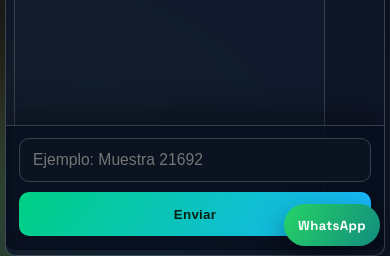
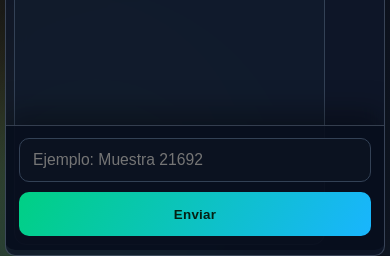
Before and after one commit to Brand-Trujillo/Brand_Bot, a Flask app: page / in a window 390 px wide. Shown: the part 588-844 px from the top of the page. Run offline with Flask 3, Linux system fonts and the light colour scheme.

Commit message:
remove_floating_whatsapp_button

```diff
--- a/static/style.css
+++ b/static/style.css
@@ -151,40 +151,6 @@ body {
 
 .whatsapp-btn:hover {
   filter: brightness(1.06) saturate(1.03);
-}
-
-.whatsapp-fab {
-  position: fixed;
-  right: 16px;
-  bottom: 16px;
-  z-index: 35;
-  display: inline-flex;
-  align-items: center;
-  justify-content: center;
-  min-height: 44px;
-  padding: 0 16px;
-  border-radius: 999px;
-  border: 0;
-  background: linear-gradient(120deg, #25d366, #128c7e);
-  color: #ffffff;
-  text-decoration: none;
-  font-weight: 700;
-  letter-spacing: 0.03em;
-  box-shadow: 0 12px 28px #00000066;
-}
-
-.whatsapp-fab:hover {
-  filter: brightness(1.06) saturate(1.03);
-}
-
-@media (max-width: 680px) {
-  .whatsapp-fab {
-    right: 10px;
-    bottom: 10px;
-    min-height: 42px;
-    padding: 0 14px;
-    font-size: 0.82rem;
-  }
 }
 
 .version-badge {
--- a/templates/index.html
+++ b/templates/index.html
@@ -48,8 +48,6 @@
     </section>
   </main>
 
-  <a class="whatsapp-fab" href="https://wa.me/573123894917" target="_blank" rel="noopener noreferrer" aria-label="Abrir WhatsApp">WhatsApp</a>
-
   <script src="{{ url_for('static', filename='chat.js') }}?v={{ app_version }}"></script>
 </body>
 </html>
--- a/templates/recientes.html
+++ b/templates/recientes.html
@@ -42,8 +42,6 @@
     </section>
   </main>
 
-  <a class="whatsapp-fab" href="https://wa.me/573123894917" target="_blank" rel="noopener noreferrer" aria-label="Abrir WhatsApp">WhatsApp</a>
-
   <script src="{{ url_for('static', filename='recientes.js') }}?v={{ app_version }}"></script>
 </body>
 </html>
```
